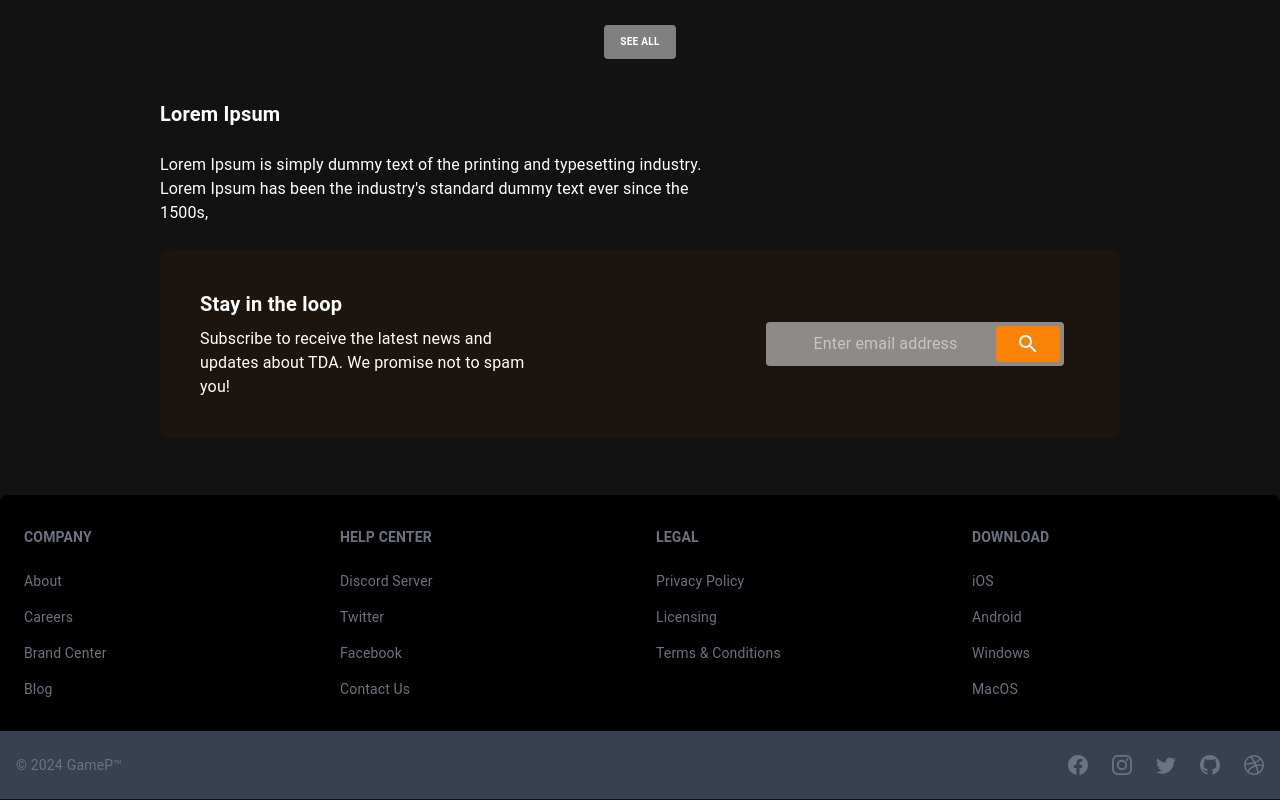
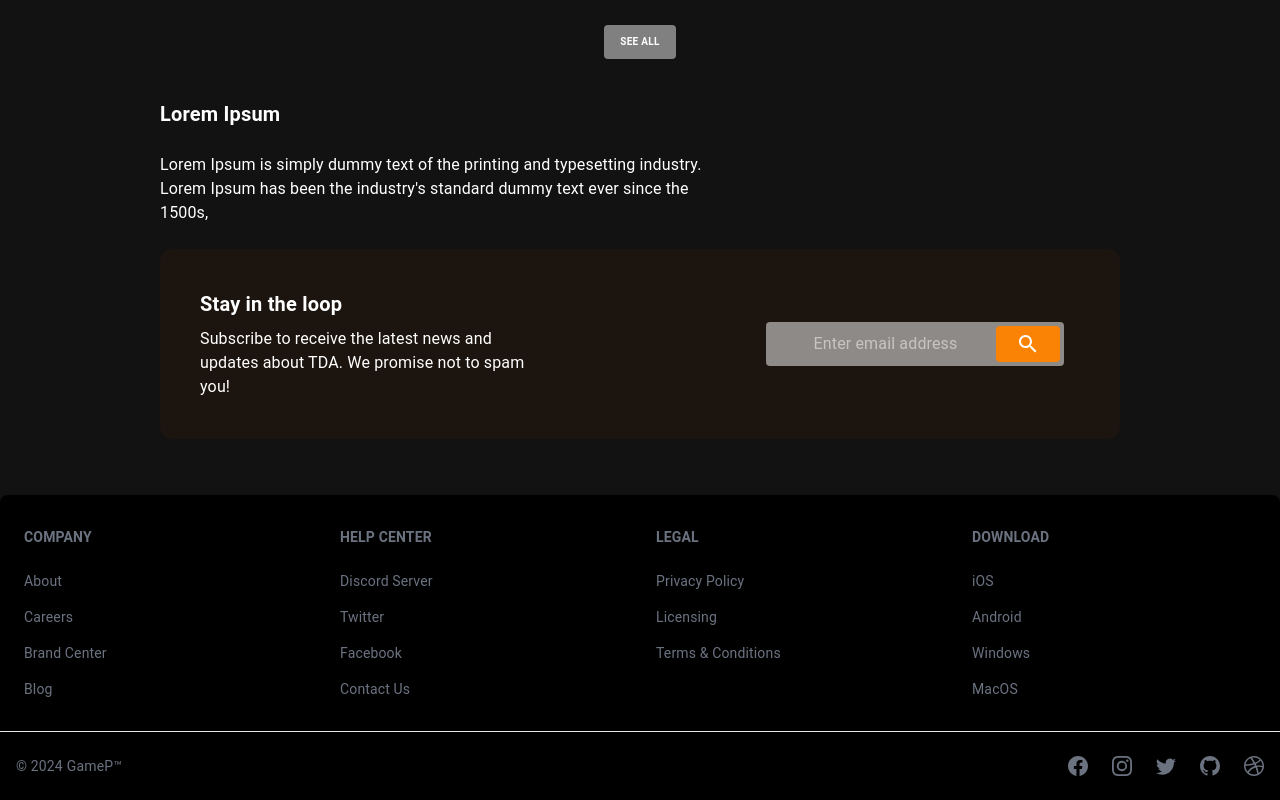
Before and after one commit to jusish/webgame, a React (Vite) app: page / in a window 1280 px wide. Shown: the part 3170-3970 px from the top of the page. Built offline with nearby package versions, Linux system fonts and the light colour scheme.

Commit message:
Created and added footer

```diff
--- a/src/components/FooterComp.tsx
+++ b/src/components/FooterComp.tsx
@@ -48,7 +48,8 @@ const FooterComp = () => {
             </Footer.LinkGroup>
           </div>
         </div>
-        <div className="w-full px-4 py-6 bg-gray-700 sm:flex sm:items-center sm:justify-between">
+        <hr />
+        <div className="w-full px-4 py-6 bg-black sm:flex sm:items-center sm:justify-between">
           <Footer.Copyright href="#" by="GameP™" year={2024} />
           <div className="flex mt-4 space-x-6 sm:mt-0 sm:justify-center">
             <Footer.Icon href="#" icon={BsFacebook} />
```
